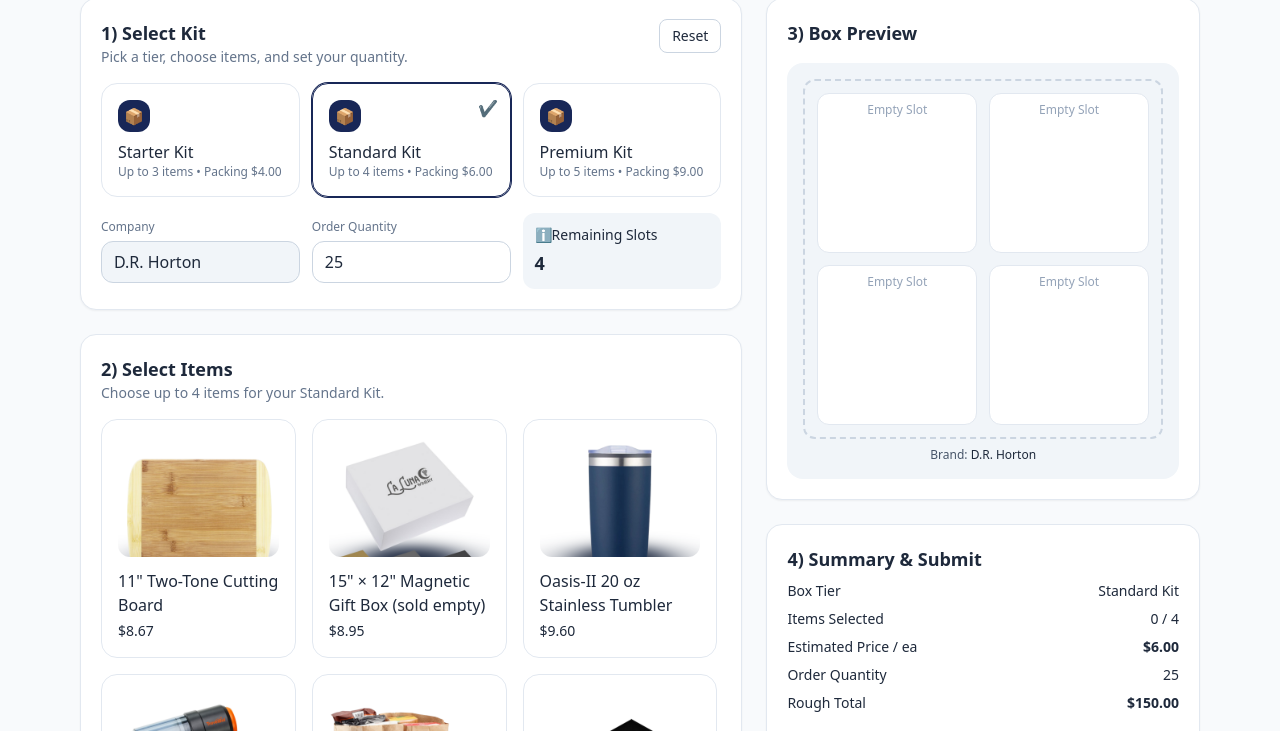
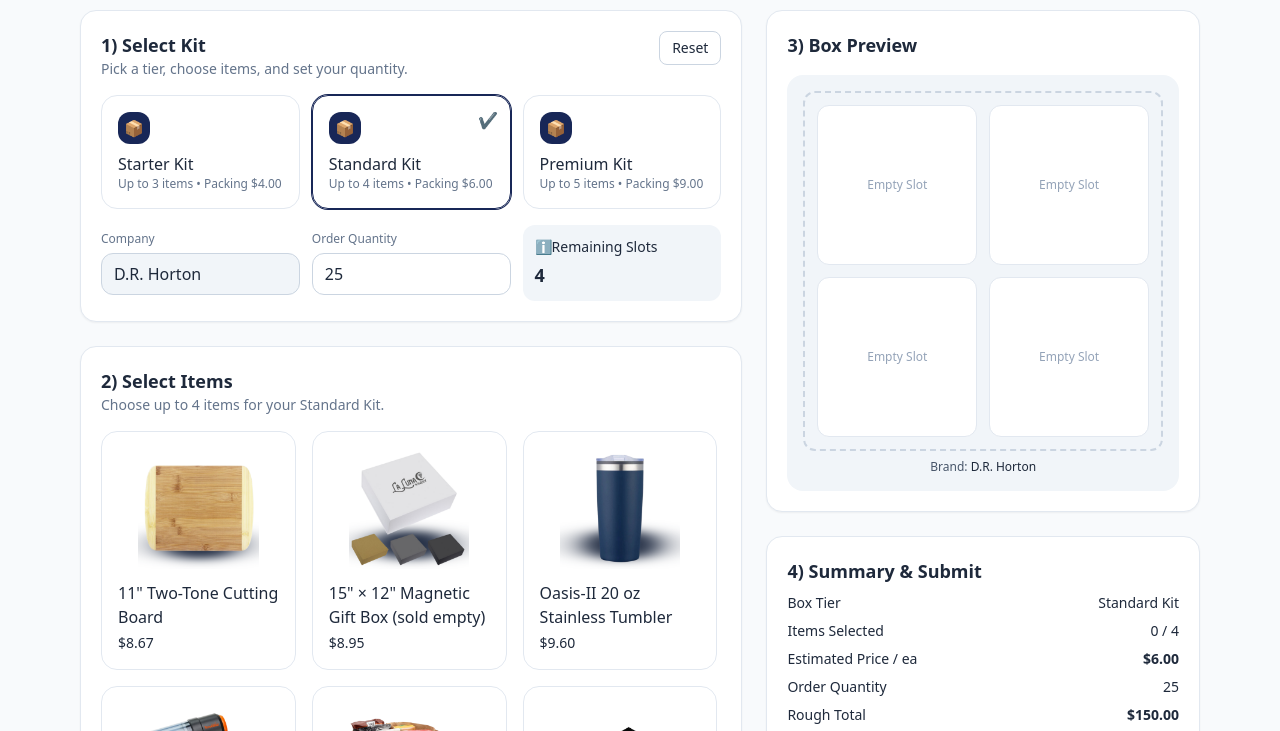
Before and after one commit to fusion4branding/closing-gifts, a plain HTML site: page kit-builder/index.html in a window 1280 px wide. Shown: the part 360-1091 px from the top of the page. Drawn offline with nearby package versions, Linux system fonts and the light colour scheme.

Commit message:
Update index.html

```diff
--- a/kit-builder/index.html
+++ b/kit-builder/index.html
@@ -74,13 +74,14 @@
     { id:"deluxe_household_tool_set",   name:'Deluxe Household Tool Set (case)',                    base:58.59, moq:12,  img:"pen"      },
   ];
 
-  // Recommended sets (custom thumbnails)
-  // Place thumbnails in /kit-builder/img/ as:
-  // reco_good.(webp|png), reco_better.(webp|png), reco_best.(webp|png)
+  // Recommended sets (custom thumbnails in /kit-builder/img/)
   const RECOMMENDED_SETS = [
-    { id:'good',   label:'Good',   thumb:'reco_good',   items:['tumbler_oasis_20oz','cutting_board_two_tone','utensil_set_bamboo_silicone'] },
-    { id:'better', label:'Better', thumb:'reco_better', items:['tumbler_pinnacle_40oz','plush_blanket_50x60','wine_tools_bamboo_4pc','finch_jar_wood_lid'] },
-    { id:'best',   label:'Best',   thumb:'reco_best',   items:['myrnam_cooler_backpack','satechi_findall_keychain','hypergear_multi_plug_5','lex_bamboo_speaker_charger','growler_64oz_beast'] },
+    { id:'good',   label:'Good',   thumb:'reco_good',
+      items:['tumbler_oasis_20oz','cutting_board_two_tone','utensil_set_bamboo_silicone'] },
+    { id:'better', label:'Better', thumb:'reco_better',
+      items:['tumbler_pinnacle_40oz','plush_blanket_50x60','wine_tools_bamboo_4pc','finch_jar_wood_lid'] },
+    { id:'best',   label:'Best',   thumb:'reco_best',
+      items:['myrnam_cooler_backpack','satechi_findall_keychain','hypergear_multi_plug_5','lex_bamboo_speaker_charger','growler_64oz_beast'] },
   ];
 
   const BOX_TIERS = [
@@ -106,7 +107,7 @@
     const png  = `img/${id}.png`;
     return React.createElement('img', {
       alt, src: webp,
-      className: className || 'w-full h-full object-contain select-none pointer-events-none',
+      className: className || 'max-w-full max-h-full object-contain object-center select-none pointer-events-none',
       draggable: false,
       onError: (e) => { e.currentTarget.onerror = null; e.currentTarget.src = png; }
     });
@@ -149,7 +150,7 @@
 
     function onTierClick(b){
       setTier(b);
-      setSelected([]); // clear
+      setSelected([]); // clear when switching tiers
     }
 
     function chooseSet(set) {
@@ -159,37 +160,36 @@
       setSelected(items);
     }
 
-    // Equal-height recommended cards
-    function SetCard({ set }) {
+    function SetCard({set}) {
       const first   = CATALOG.find(i => i.id === set.items[0]);
       const thumbId = set.thumb || (first ? first.id : null);
       const active  = selected.length === set.items.length &&
                       set.items.every(id => selected.includes(id));
-
       return React.createElement('button', {
         onClick: () => chooseSet(set),
         className:
-          `h-full rounded-2xl border bg-white p-4 md:p-5 transition
-           ${active ? 'border-[var(--drh-navy)] ring-2 ring-[var(--drh-navy)]'
-                    : 'border-slate-200 hover:shadow-md'}`
+          `group rounded-2xl border p-6 text-left transition bg-white
+           ${active ? 'border-[var(--drh-navy)] ring-2 ring-[var(--drh-navy)]' : 'border-slate-200 hover:shadow-md'}`
       },
         React.createElement('div', { className:'flex items-center gap-4' },
           React.createElement('div', {
-            className:'shrink-0 w-16 h-16 md:w-20 md:h-20 rounded-xl bg-white ring-1 ring-slate-200 grid place-items-center overflow-hidden'
+            className:'h-16 w-16 md:h-20 md:w-20 rounded-xl bg-white ring-1 ring-slate-200 grid place-items-center overflow-hidden'
           },
             thumbId
-              ? React.createElement(ProductImage, { id:thumbId, alt:set.label+' set', className:'w-full h-full object-contain' })
+              ? React.createElement(ProductImage, { id:thumbId, alt:set.label+' set' })
               : React.createElement(Icon, { kind:'box', className:'w-full h-full text-slate-400' })
           ),
           React.createElement('div', { className:'min-w-0' },
-            React.createElement('div', { className:'text-base md:text-lg font-semibold' }, set.label),
+            React.createElement('div', { className:'text-lg md:text-xl font-semibold' }, set.label),
             React.createElement('div', { className:'text-xs text-slate-500' }, `${set.items.length} items`)
           )
         )
       );
     }
 
+    // Grid columns: keep 2×2 for 4; use 3 cols otherwise
     const previewColsClass = tier.slots === 4 ? 'grid-cols-2' : 'grid-cols-3';
+    const centerGrid       = tier.slots === 4 ? '' : 'place-content-center'; // center 3 and 5 layouts
 
     async function submit(){
       setError('');
@@ -235,7 +235,7 @@
       React.createElement('header',{className:'sticky top-0 z-30 bg-[var(--drh-navy)] text-white'},
         React.createElement('div',{className:'max-w-6xl mx-auto px-4 py-4 flex items-center justify-between'},
           React.createElement('a',{ href: '../', className:'flex items-center' },
-            React.createElement('img',{ src:'img/drh-logo-white.png', alt:'D.R. Horton', className:'h-10 md:h-12 w-auto select-none', decoding:'async', loading:'eager' })
+            React.createElement('img',{ src:'img/drh-logo-white.png', alt:'D.R. Horton', className:'h-12 md:h-14 w-auto select-none', decoding:'async', loading:'eager' })
           ),
           React.createElement('div',{className:'flex items-center gap-6 text-sm'},
             React.createElement('div',null,React.createElement('div',{className:'text-white/80'},'Estimate / ea'),React.createElement('div',{className:'text-lg font-semibold'},'$'+priceEach)),
@@ -247,13 +247,13 @@
       // Main grid
       React.createElement('main',{className:'max-w-6xl mx-auto px-4 py-6 grid lg:grid-cols-5 gap-6'},
 
-        // Recommended Sets (aligned to page; equal-height)
+        // Recommended Sets
         React.createElement('div', { className:'lg:col-span-5' },
           React.createElement('h2', { className:'text-2xl md:text-3xl font-semibold text-[var(--drh-navy)] text-center mb-4' }, 'RECOMMENDED SETS'),
-          React.createElement('div', { className:'grid grid-cols-1 sm:grid-cols-2 lg:grid-cols-3 gap-4 items-stretch' },
+          React.createElement('div', { className:'max-w-5xl mx-auto grid grid-cols-[repeat(auto-fit,minmax(220px,1fr))] gap-4' },
             RECOMMENDED_SETS.map(s => React.createElement(SetCard, { key:s.id, set:s }))
           ),
-          React.createElement('h2', { className:'mt-5 text-2xl md:text-3xl font-semibold text-[var(--drh-navy)] text-center' }, 'CUSTOMIZE YOUR KIT')
+          React.createElement('h2', { className:'mt-4 text-2xl md:text-3xl font-semibold text-[var(--drh-navy)] text-center' }, 'CUSTOMIZE YOUR KIT')
         ),
 
         // Left column: Select Kit + Select Items
@@ -287,11 +287,9 @@
               ),
               React.createElement('label',{className:'block'},
                 React.createElement('span',{className:'text-xs text-slate-500'},'Order Quantity'),
-                React.createElement('input',{
-                  type:'number', min:requiredQty, step:5, value:qty,
+                React.createElement('input',{ type:'number', min:requiredQty, step:5, value:qty,
                   onChange:e=>setQty(Math.max(requiredQty, parseInt(e.target.value||requiredQty))),
-                  className:'mt-1 w-full rounded-xl border border-slate-300 px-3 py-2 focus:outline-none focus:ring-2 focus:ring-[var(--drh-navy)]'
-                })
+                  className:'mt-1 w-full rounded-xl border border-slate-300 px-3 py-2 focus:outline-none focus:ring-2 focus:ring-[var(--drh-navy)]'})
               ),
               React.createElement('div',{className:'rounded-xl bg-slate-100 p-3 text-sm'},
                 React.createElement('div',{className:'flex items-center gap-2'},'ℹ️','Remaining Slots'),
@@ -314,7 +312,7 @@
                       className:`group rounded-2xl border p-4 text-left transition ${active?'border-[var(--drh-navy)] ring-1 ring-[var(--drh-navy)] shadow':'border-slate-200 hover:shadow'} ${disabled?'opacity-40 pointer-events-none':''}`
                     },
                     React.createElement('div',{className:'relative'},
-                      React.createElement('div',{className:'aspect-[4/3] w-full rounded-xl bg-white grid place-items-center overflow-hidden'},
+                      React.createElement('div',{className:'aspect-[4/3] w-full rounded-xl bg-white flex items-center justify-center overflow-hidden'},
                         React.createElement(ProductImage, { id:item.id, alt:item.name })
                       ),
                       active && React.createElement('span',{className:'absolute -top-2 -right-2 h-7 w-7 rounded-full bg-[var(--drh-navy)] text-white grid place-items-center'},'✔')
@@ -335,14 +333,16 @@
           React.createElement('div',{className:'bg-white rounded-2xl shadow-sm p-5 border border-slate-200'},
             React.createElement('h2',{className:'text-lg font-semibold'},'3) Box Preview'),
             React.createElement('div',{className:'mt-4 aspect-square rounded-2xl bg-slate-100 p-4'},
-              React.createElement('div',{className:`h-full w-full rounded-xl border-2 border-dashed border-slate-300 grid ${previewColsClass} gap-3 p-3`},
+              // NOTE: center 3- and 5-slot layouts; keep 4-slot 2×2 unchanged
+              React.createElement('div',{className:`h-full w-full rounded-xl border-2 border-dashed border-slate-300 grid ${previewColsClass} ${centerGrid} gap-3 p-3`},
                 Array.from({length:tier.slots}).map((_, idx) => {
                   const id   = selected[idx];
                   const item = CATALOG.find(i=>i.id===id);
-                  return React.createElement('div',{ key:idx, className:'rounded-xl border border-slate-200 bg-white p-2 grid content-between' },
+                  return React.createElement('div',{ key:idx, className:'rounded-xl border border-slate-200 bg-white p-2 grid grid-rows-[1fr_auto] justify-items-stretch' },
                     id
                       ? React.createElement(React.Fragment,null,
-                          React.createElement('div',{className:'w-full aspect-[4/3] rounded-md bg-white grid place-items-center overflow-hidden'},
+                          // CENTER the image inside each slot
+                          React.createElement('div',{className:'w-full aspect-[4/3] rounded-md bg-white flex items-center justify-center overflow-hidden'},
                             React.createElement(ProductImage,{ id:item.id, alt:item.name })
                           ),
                           React.createElement('div',{className:'mt-1 text-[11px] text-center text-slate-600 truncate', title:item.name}, item.name)
```
